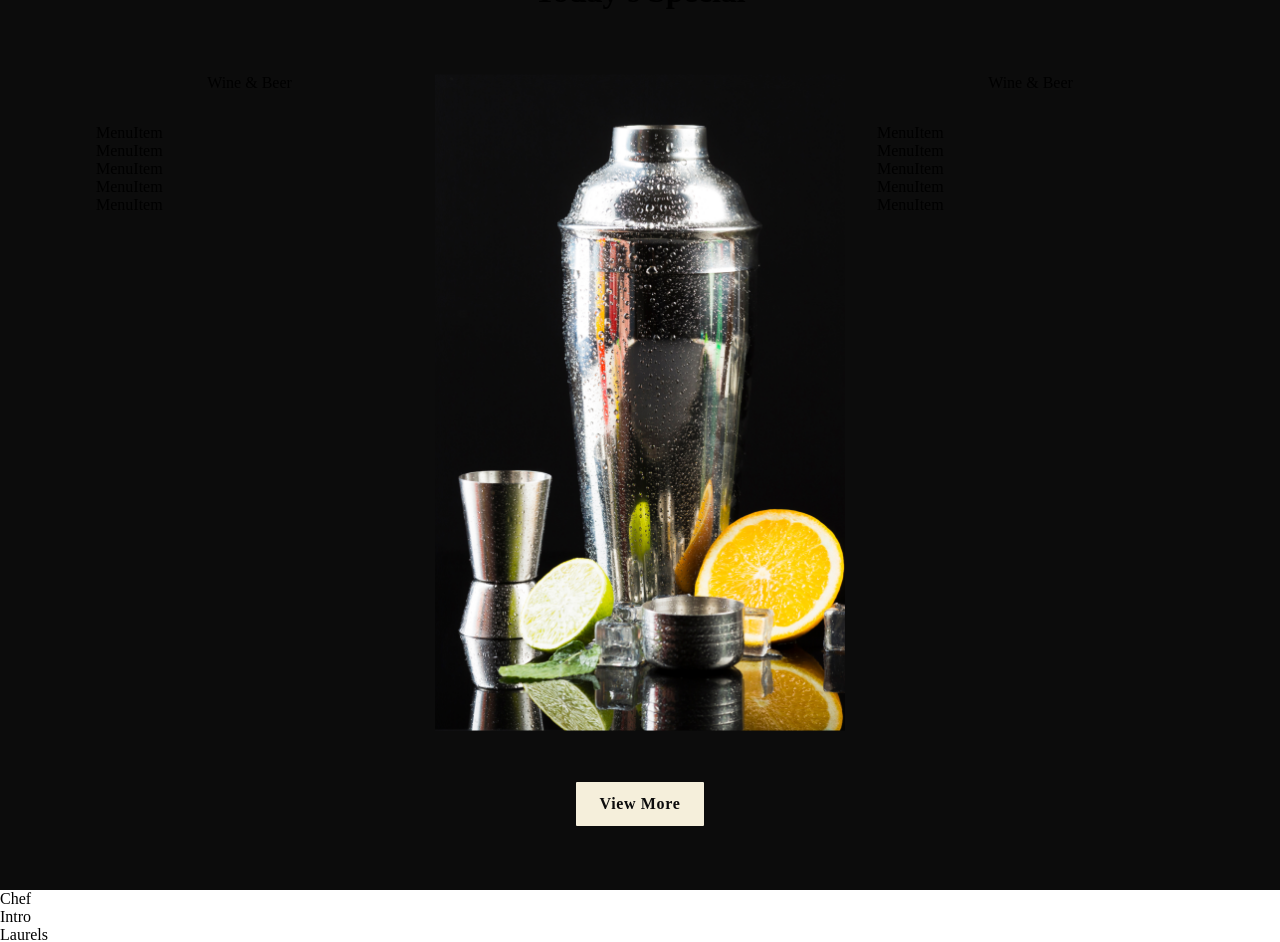
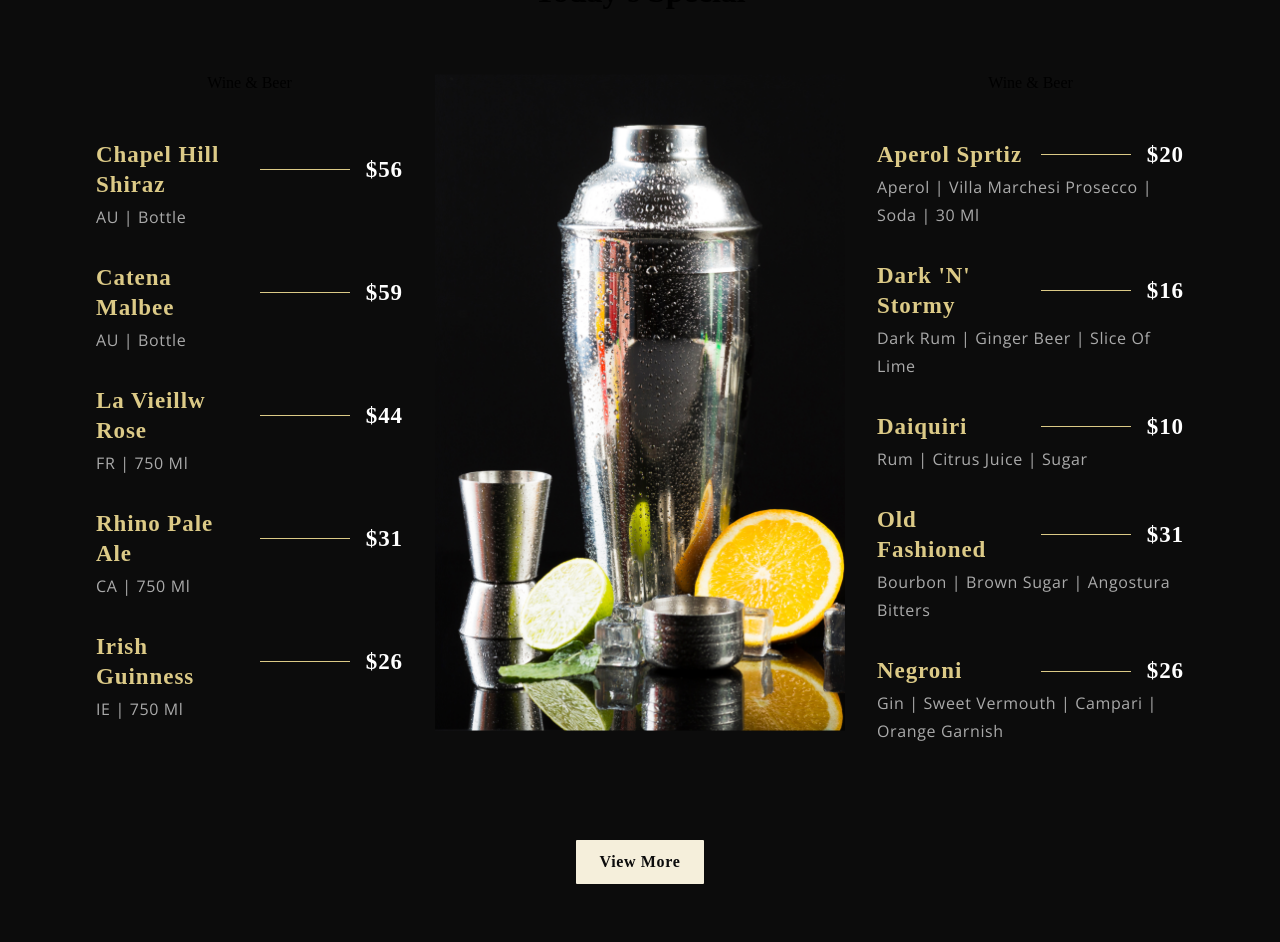
Before and after one commit to tayoolaigbe/works, a React (Vite) app in the folder gericht/gericht/: page / in a window 1280 px wide. Shown: the part 2120-3062 px from the top of the page. Built offline with nearby package versions, Linux system fonts and the light colour scheme; a web font is replaced by a local one.

Commit message:
Completed the MenuItem component. Both jsx and css

```diff
--- a/gericht/gericht/src/components/Menuitem/MenuItem.css
+++ b/gericht/gericht/src/components/Menuitem/MenuItem.css
@@ -0,0 +1,35 @@
+.app__menuitem {
+	width: 100%;
+	margin: 1rem 0;
+
+	display: flex;
+	flex-direction: column;
+}
+
+.app__menuitem-head {
+	display: flex;
+	justify-content: space-between;
+	align-items: center;
+}
+
+.app__menuitem-sub {
+	width: 100%;
+	margin-top: 0.2rem;
+}
+
+.app__menuitem-name {
+	flex: 1;
+}
+
+.app__menuitem-dash {
+	width: 90px;
+	height: 1px;
+	background: var(--color-golden);
+	margin: 0 1rem;
+}
+
+.app__menuitem-price {
+	display: flex;
+	justify-content: flex-end;
+	align-items: flex-end;
+}
--- a/gericht/gericht/src/components/Menuitem/MenuItem.jsx
+++ b/gericht/gericht/src/components/Menuitem/MenuItem.jsx
@@ -2,10 +2,26 @@
 
 import './MenuItem.css';
 
-const MenuItem = () => (
-  <div>
-    MenuItem
-  </div>
+const MenuItem = ({ title, price, tags }) => (
+	<div className="app__menuitem">
+		<div className="app__menuitem-head">
+			<div className="app__menuitem-name">
+				<p className="p__cormorant" style={{ color: '#DCCA87' }}>
+					{title}
+				</p>
+			</div>
+			<div className="app__menuitem-dash" />
+			<div className="app__menuitem-price">
+				<p className="p__cormorant">{price}</p>
+			</div>
+		</div>
+
+		<div className="app__menuitem-sub">
+			<p className="p__opensans" style={{ color: '#AAAAAA' }}>
+				{tags}
+			</p>
+		</div>
+	</div>
 );
 
 export default MenuItem;
```
